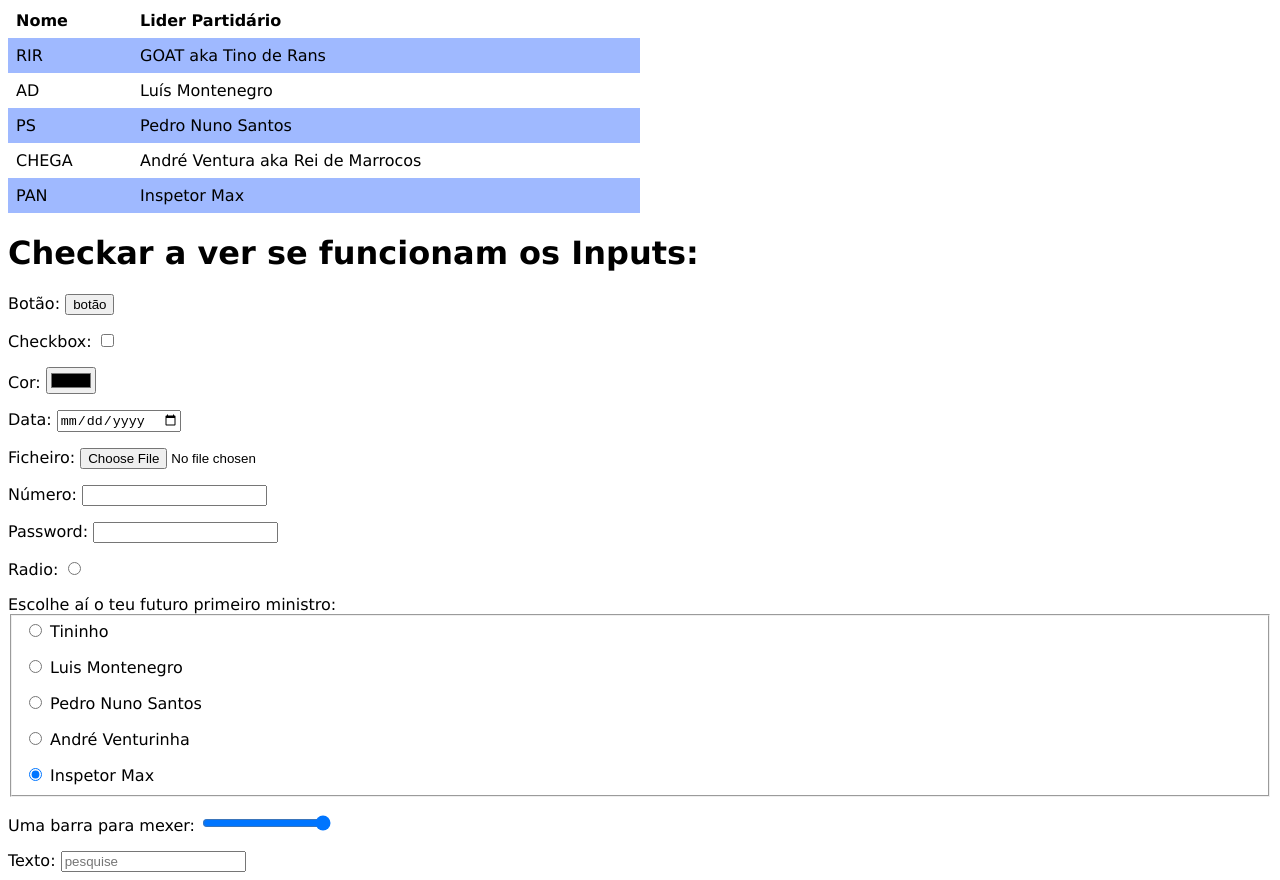
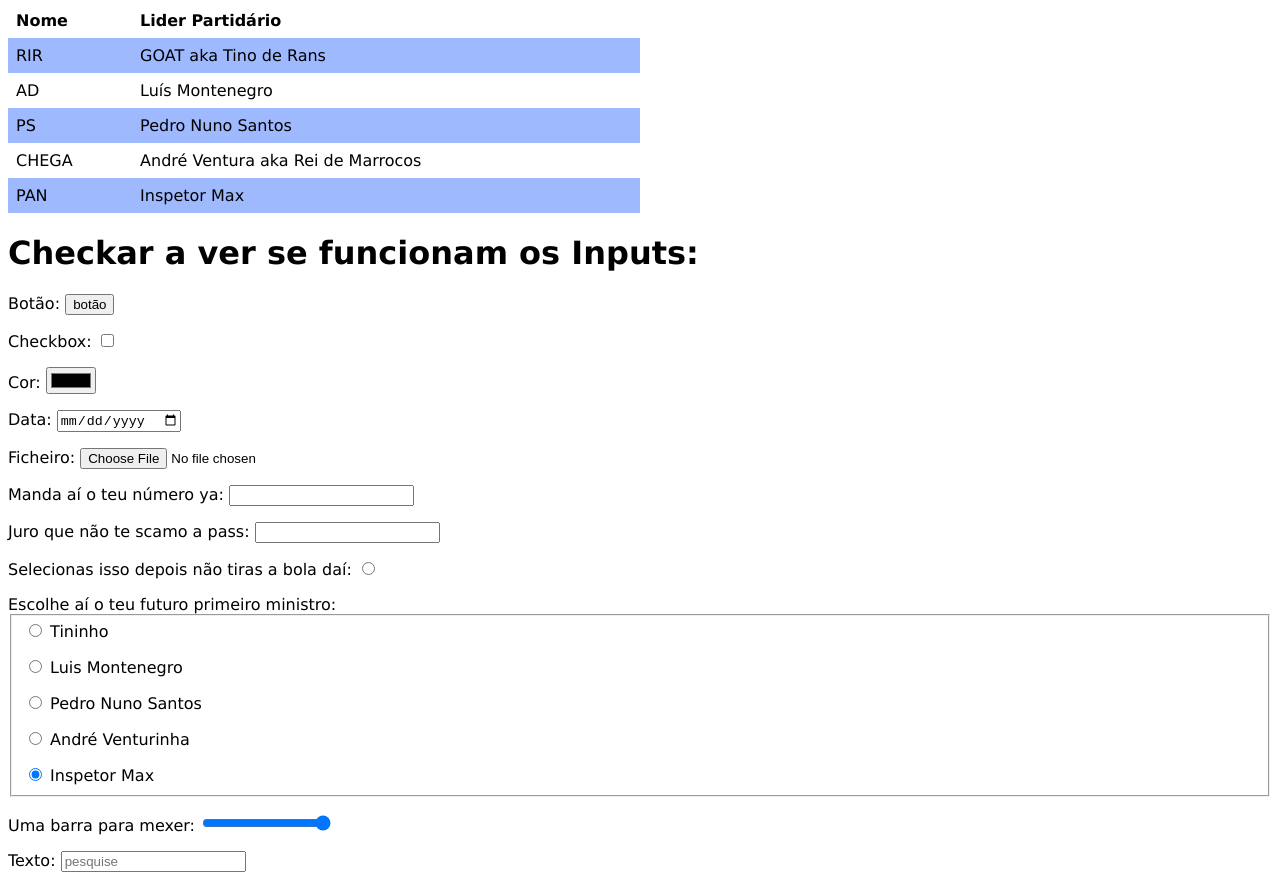
Before and after one commit to GodPepega/SiteTeste, a plain HTML site: page index.html in a window 1280 px wide. Shown: the part 738-1618 px from the top of the page. Drawn offline with Linux system fonts and the light colour scheme.

Commit message:
Ok acho q ta fixe

```diff
--- a/index.html
+++ b/index.html
@@ -111,17 +111,17 @@
   <p>
 
   </p>
-  <label>Número:</label>
+  <label>Manda aí o teu número ya:</label>
   <input type="number" />
   <p>
 
   </p>
-  <label>Password:</label>
+  <label>Juro que não te scamo a pass:</label>
   <input type="password" />
   <p>
 
   </p>
-  <label>Radio:</label>
+  <label>Selecionas isso depois não tiras a bola daí:</label>
   <input type="radio" value="valor" />
   <p>
 
```
